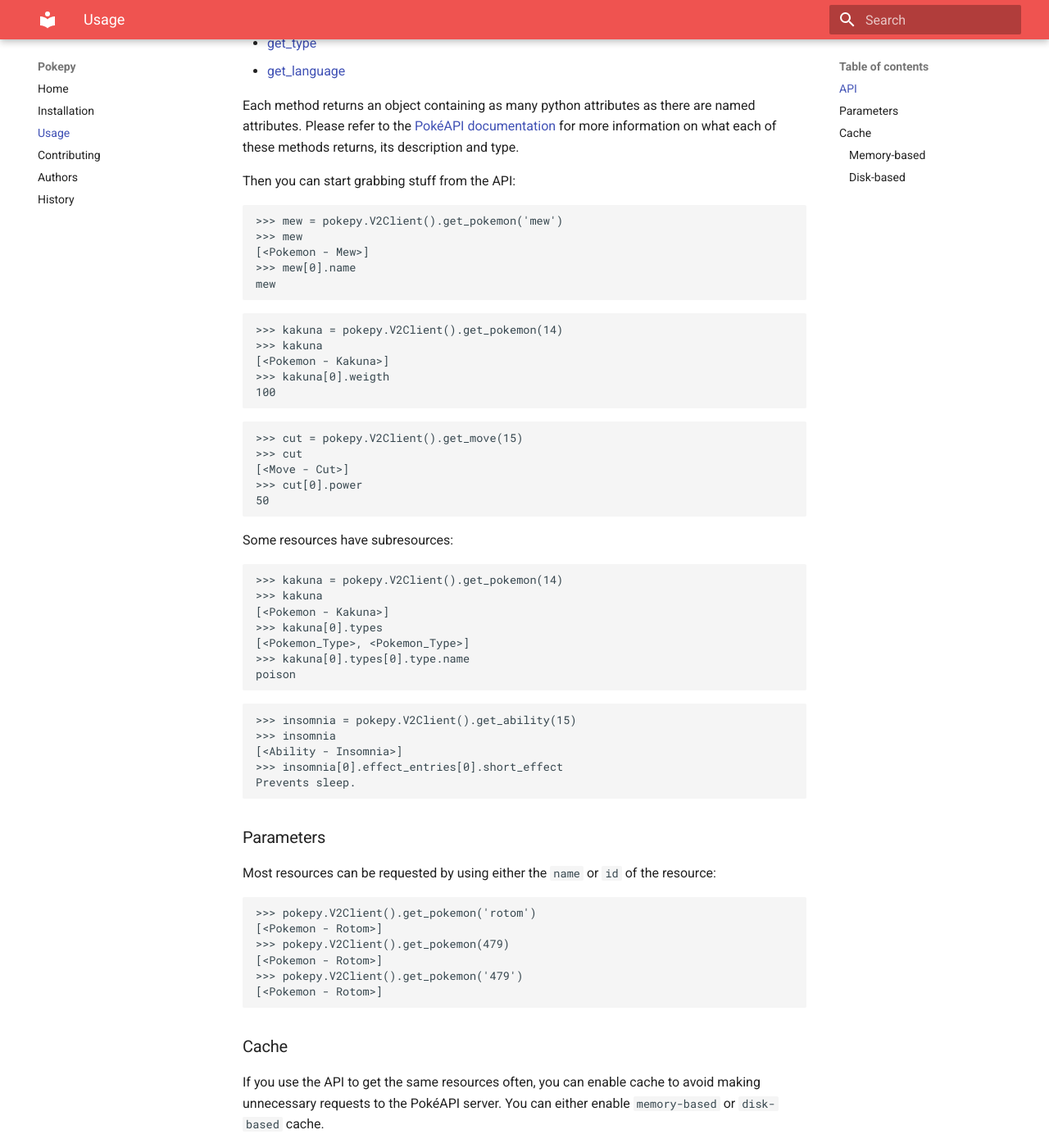
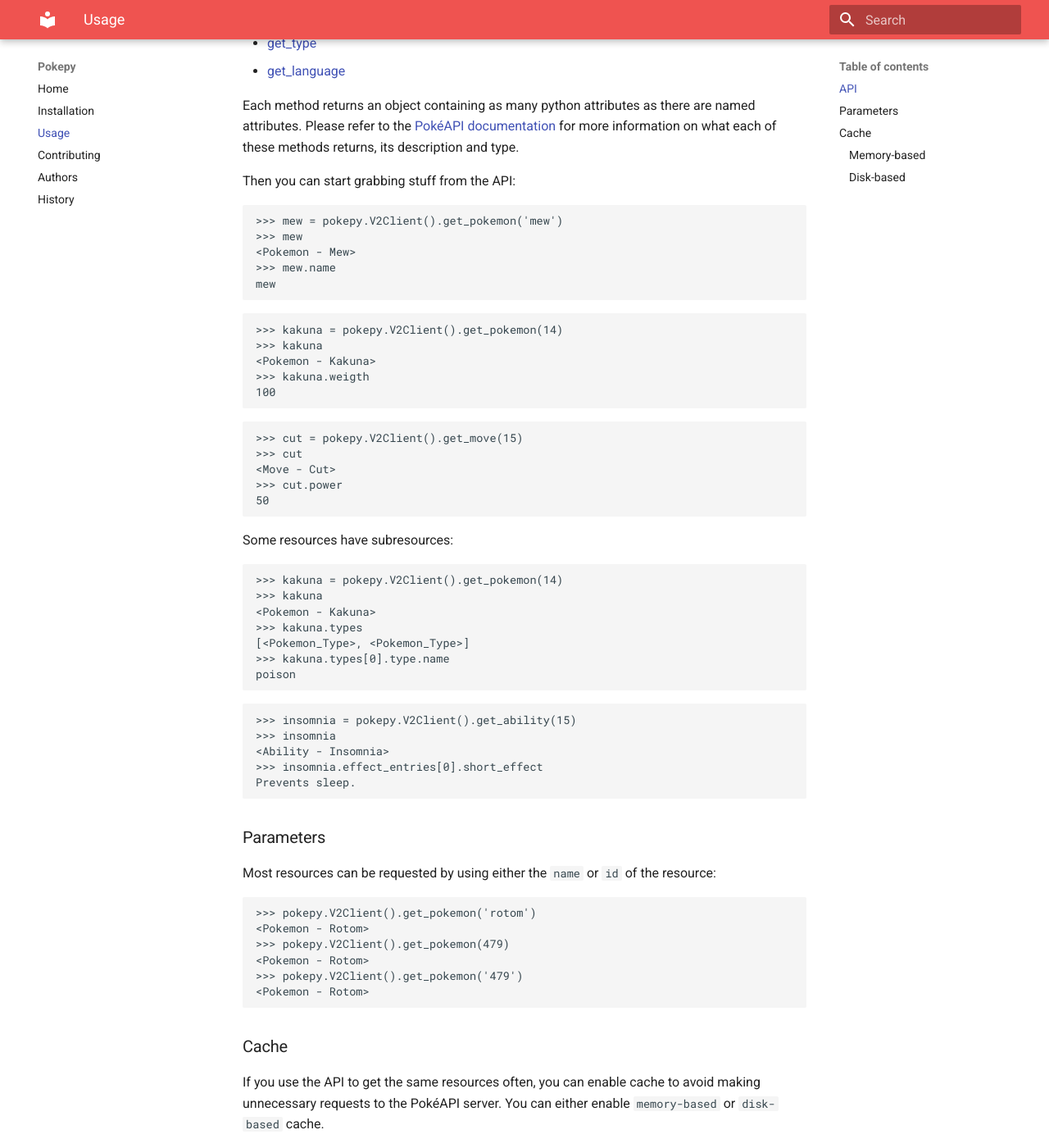
Before and after one commit to PokeAPI/pokepy, an MkDocs documentation site: the page built from docs/usage.md, in a window 1280 px wide and 1400 px high, scrolled down 2169 px. Shown: the whole window at 82% size. Built offline with MkDocs 1.6.1 and Material for MkDocs 9.7.7, drawn with Linux system fonts in a browser that asks for light colours.

Commit message:
v0.6.0
Update documentation

````diff
--- a/docs/usage.md
+++ b/docs/usage.md
@@ -75,24 +75,24 @@ Then you can start grabbing stuff from the API:
 ```python
 >>> mew = pokepy.V2Client().get_pokemon('mew')
 >>> mew
-[<Pokemon - Mew>]
->>> mew[0].name
+<Pokemon - Mew>
+>>> mew.name
 mew
 ```
 
 ```python
 >>> kakuna = pokepy.V2Client().get_pokemon(14)
 >>> kakuna
-[<Pokemon - Kakuna>]
->>> kakuna[0].weigth
+<Pokemon - Kakuna>
+>>> kakuna.weigth
 100
 ```
 
 ```python
 >>> cut = pokepy.V2Client().get_move(15)
 >>> cut
-[<Move - Cut>]
->>> cut[0].power
+<Move - Cut>
+>>> cut.power
 50
 ```
 
@@ -101,18 +101,18 @@ Some resources have subresources:
 ```python
 >>> kakuna = pokepy.V2Client().get_pokemon(14)
 >>> kakuna
-[<Pokemon - Kakuna>]
->>> kakuna[0].types
+<Pokemon - Kakuna>
+>>> kakuna.types
 [<Pokemon_Type>, <Pokemon_Type>]
->>> kakuna[0].types[0].type.name
+>>> kakuna.types[0].type.name
 poison
 ```
 
 ```python
 >>> insomnia = pokepy.V2Client().get_ability(15)
 >>> insomnia
-[<Ability - Insomnia>]
->>> insomnia[0].effect_entries[0].short_effect
+<Ability - Insomnia>
+>>> insomnia.effect_entries[0].short_effect
 Prevents sleep.
 ```
 
@@ -120,11 +120,11 @@ Prevents sleep.
 Most resources can be requested by using either the `name` or `id` of the resource:
 ```python
 >>> pokepy.V2Client().get_pokemon('rotom')
-[<Pokemon - Rotom>]
+<Pokemon - Rotom>
 >>> pokepy.V2Client().get_pokemon(479)
-[<Pokemon - Rotom>]
+<Pokemon - Rotom>
 >>> pokepy.V2Client().get_pokemon('479')
-[<Pokemon - Rotom>]
+<Pokemon - Rotom>
 ```
 
 ### Cache
--- a/pokepy/__init__.py
+++ b/pokepy/__init__.py
@@ -16,7 +16,7 @@ Usage:
 __author__ = 'Paul Hallett'
 __email__ = 'hello@phalt.co'
 __credits__ = ["Paul Hallett", "Owen Hallett", "Kronopt"]
-__version__ = '0.5.2'
+__version__ = '0.6.0'
 __copyright__ = 'Copyright Paul Hallett 2016'
 __license__ = 'BSD'
 
````
Also changed, not shown: docs/history.md (+5 -0 lines).
